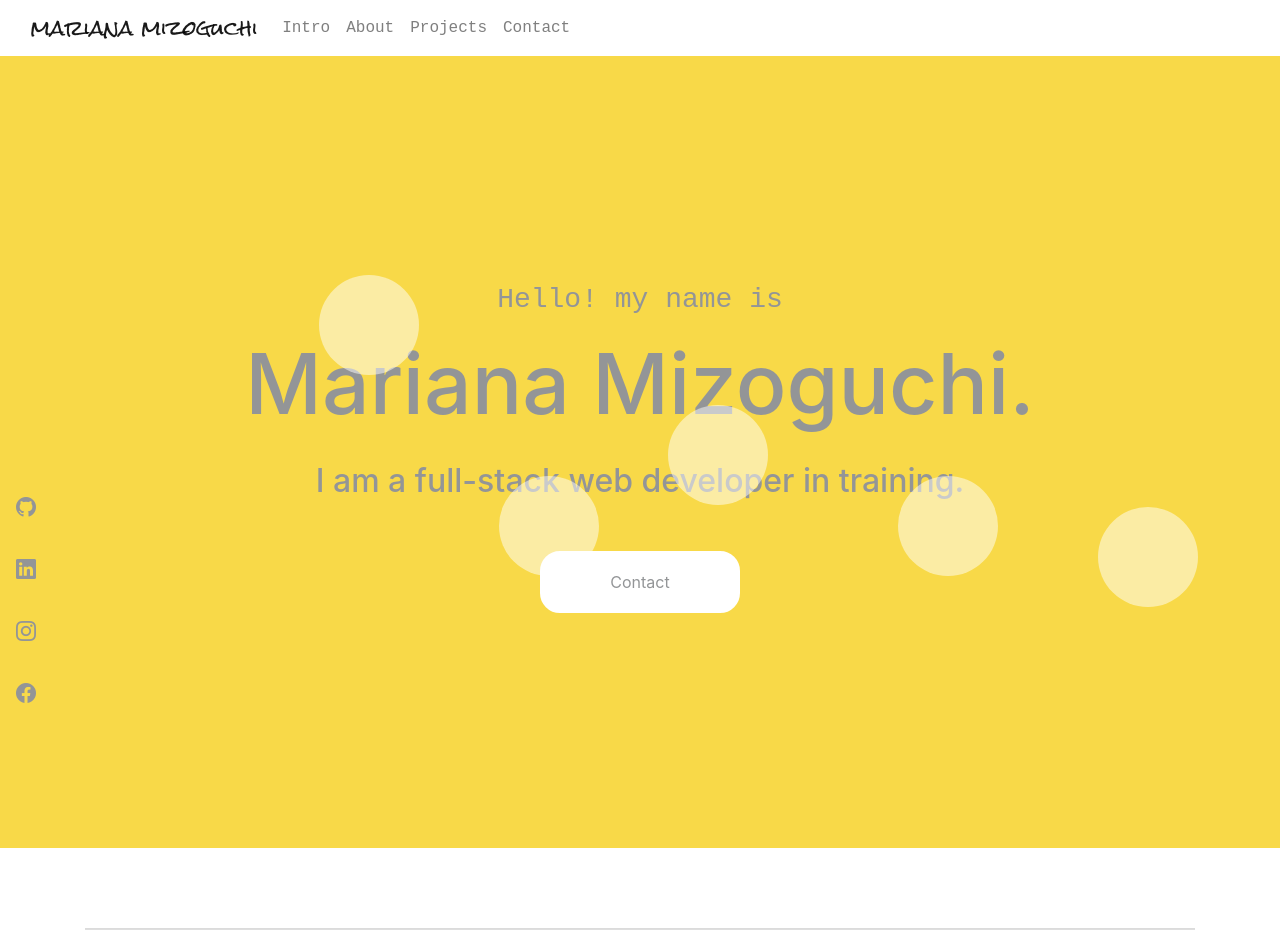
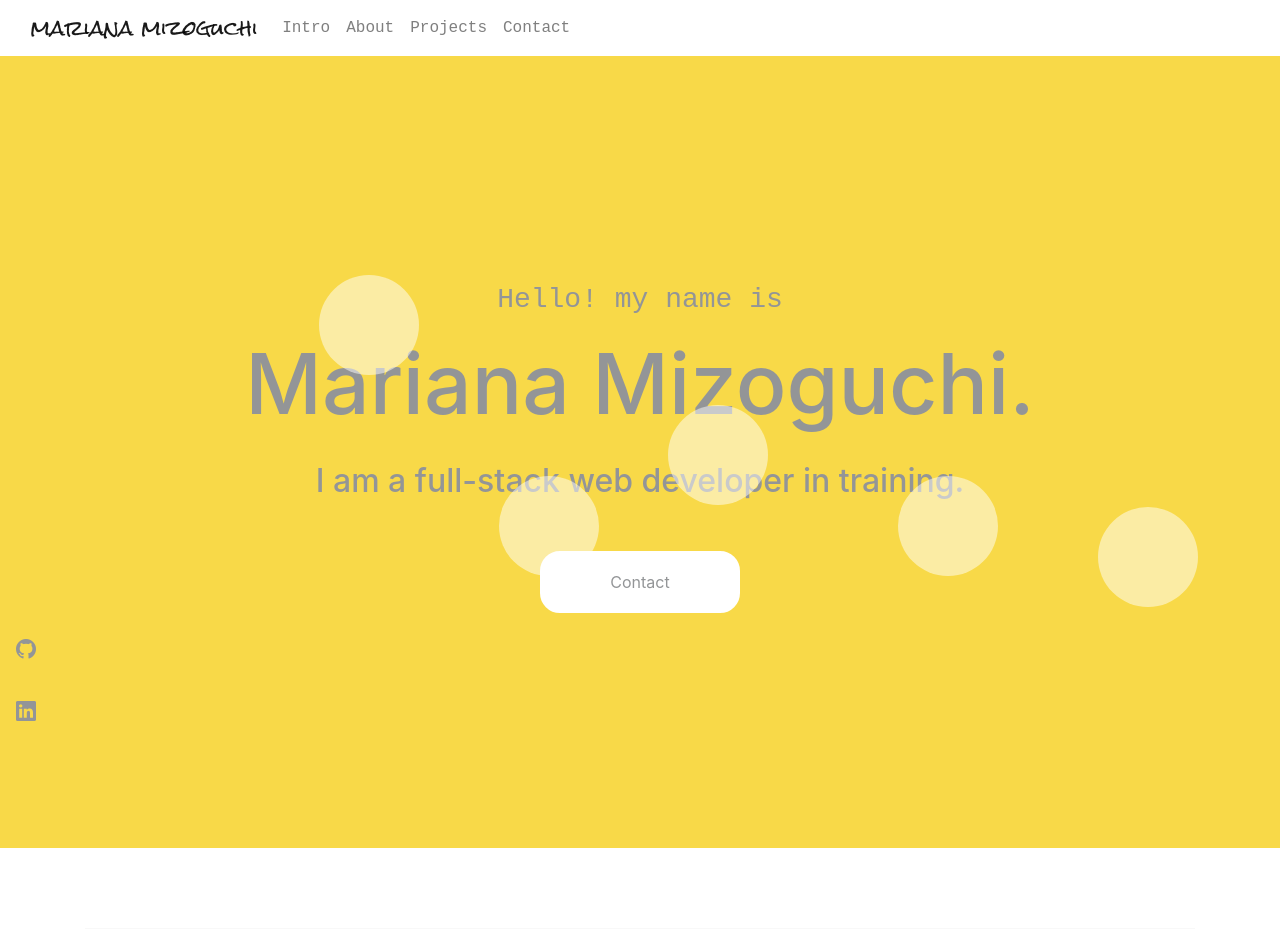
Before and after one commit to marianamizoguchi/Portfolio, a plain HTML site: page index.html in a window 1280 px wide. Shown: the top 952 px of the page. Drawn offline with nearby package versions, Linux system fonts and the light colour scheme.

Commit message:
fixes to icon bar

```diff
--- a/index.html
+++ b/index.html
@@ -74,8 +74,6 @@
     <div class="icon-bar">
       <a href="https://github.com/maribrazil-us" target="_blank" class="github"><i class="bi bi-github" style="color:#939597"></i></a>
       <a href="https://www.linkedin.com/in/marianamizoguchi/" target="_blank" class="linkedin"><i class="bi bi-linkedin" style="color:#939597"></i></a>
-      <a href="https://www.instagram.com/marianamizoguchi/" target="_blank" class="instagram"><i class="bi bi-instagram" style="color:#939597"></i></a>
-      <a href="https://www.facebook.com/mariana.mizoguchi/ " target="_blank" class="facebook"><i class="bi bi-facebook" style="color:#939597"></i></a>
     </div>
 
 
--- a/styles.css
+++ b/styles.css
@@ -42,8 +42,7 @@ h4 {
  background-repeat: no-repeat;
  background-attachment: fixed;
 
-
-}
+  }
 
 .hero h1 {
   /* Text styles */
@@ -79,18 +78,10 @@ h4 {
   background-color: white;
 }
 
-
-.ball {
-  background-color: black;
-  position: absolute;
-  display: inline-block;
-  border-radius: 50%;
-}
-
 /* Fixed/sticky icon bar (vertically aligned 50% from the top of the screen) */
 .icon-bar {
-  position: fixed;
-  top: 75%;
+  position: absolute;
+  top: 85%;
   -webkit-transform: translateY(-50%);
   -ms-transform: translateY(-50%);
   transform: translateY(-50%);
@@ -144,7 +135,7 @@ h4 {
 
 .featurette-divider {
   margin: 5rem 0; /* Space out the Bootstrap <hr> more */
-  background-color: gray;
+  background-color: white;
 }
 
 /* Thin out the marketing headings */
```
